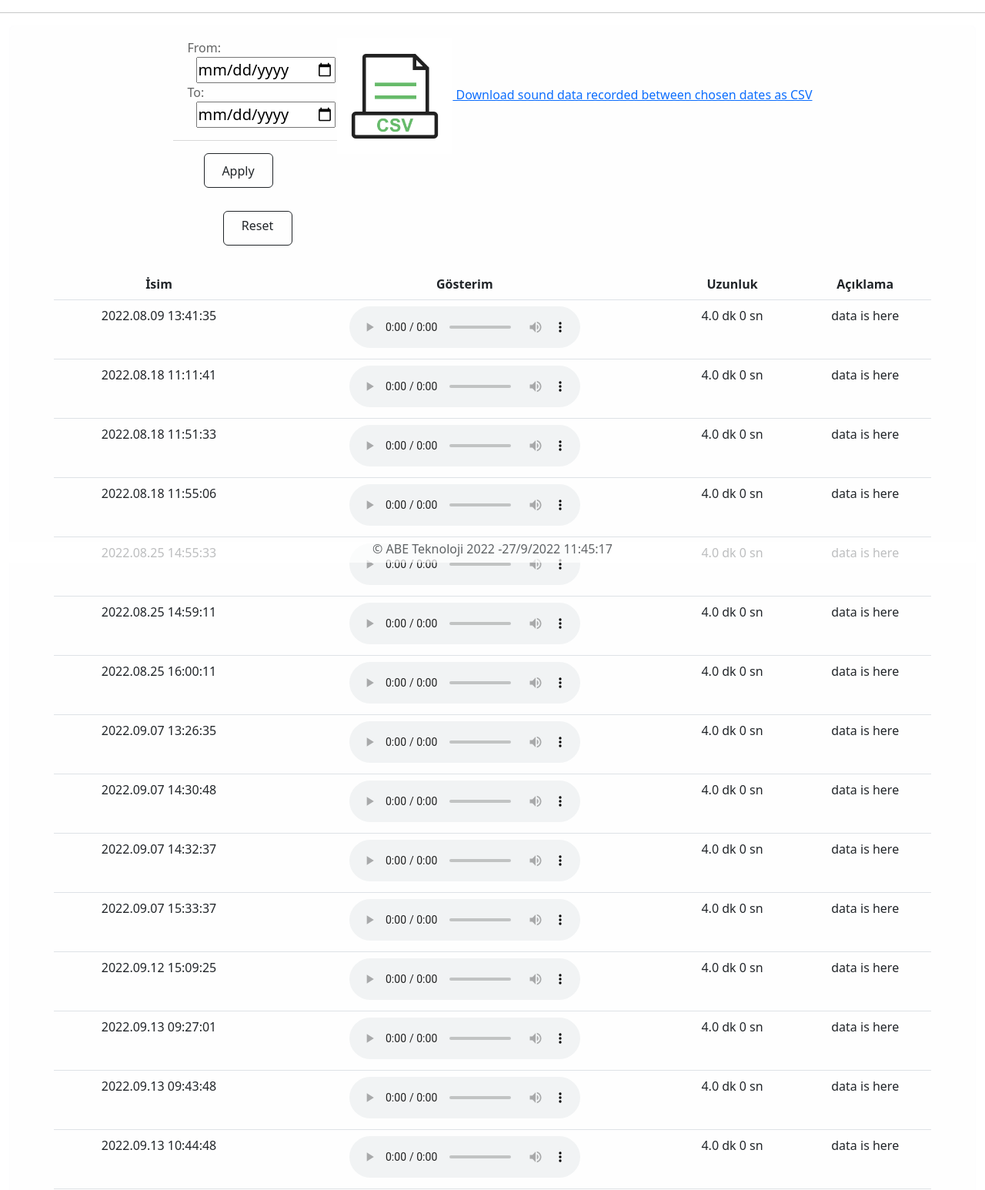
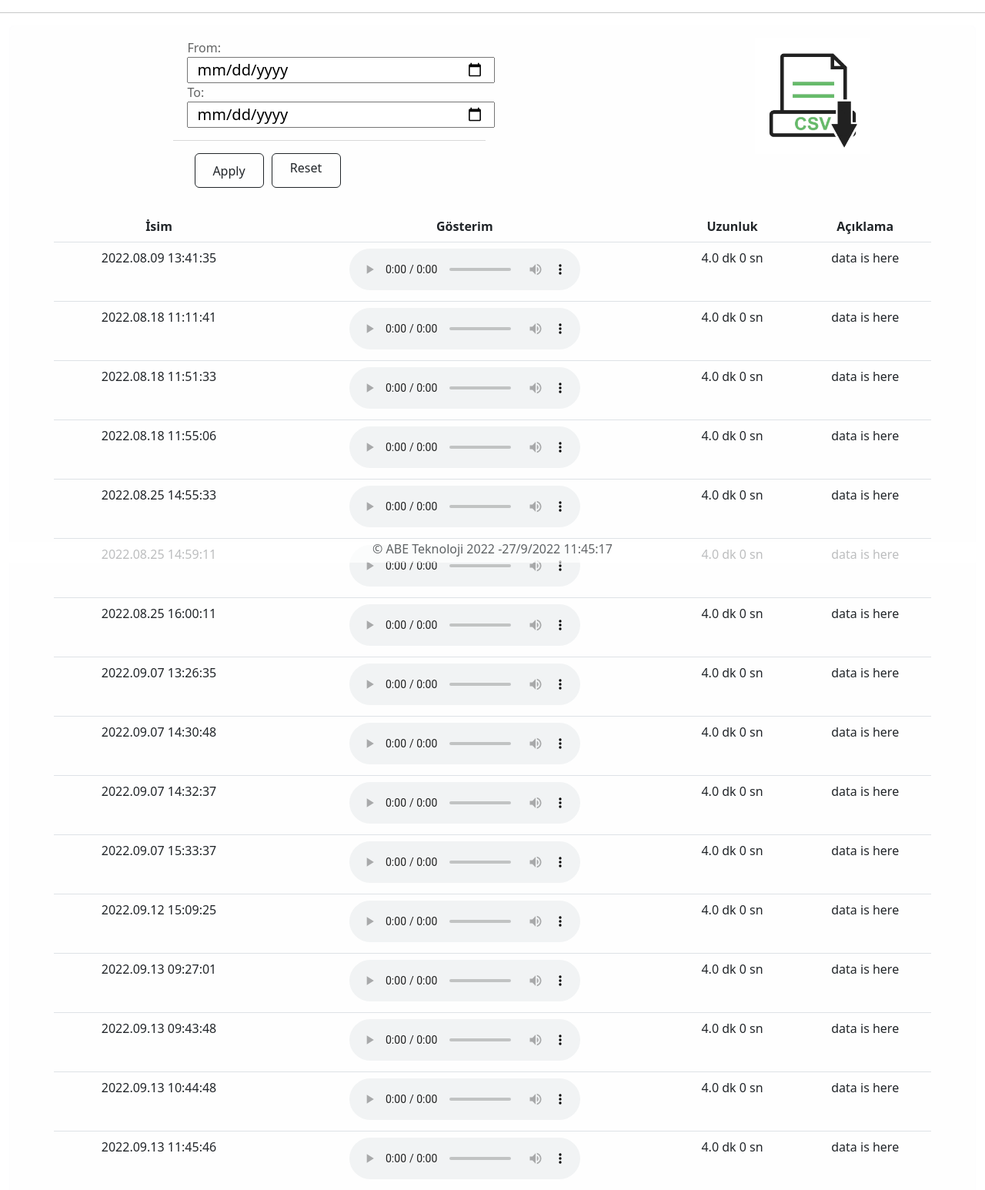
Before and after one commit to eminedrmsky/fm-scanner, a Flask app: page /records in a window 1280 px wide. Shown: the part 69-1615 px from the top of the page at 77% size. Run offline with Flask 2, Linux system fonts and the light colour scheme; data comes from the database, SQL or seed files in the repository; both versions use the stored data as it was after the commit; some libraries are stand-ins or nearby versions.

Commit message:
front end

```diff
--- a/templates/recordings.html
+++ b/templates/recordings.html
@@ -7,28 +7,36 @@
         <div class="container">
             <div class="row justify-content-md-center">
                 <div class="d-flex flex-row w-75 mx-auto">
-                    <div class="col" >
+                    <div class="col">
                     <form action="#" method="post">
-
+                        <div class="row" >
                             <div class='row' style="margin-left: 19px;"> From:</div>
-                            <input type="date" name="from_Date"  style="margin-left: 30px; font-size: 20px; "
+                                <input type="date" name="from_Date"  style="margin-left: 30px; font-size: 20px; width:400px; "
                                 placeholder="From_Date" id="From_Date" required="" >
                             <div class='row' style="margin-left: 19px;">  To:</div>
-                        <input type="date" name="to_Date" style="margin-left: 30px;font-size: 20px;"
+                            <input type="date" name="to_Date" style="margin-left: 30px;font-size: 20px; width:400px;"
                                 placeholder="To_Date" id="To_Date" required="" >
+                        </div>
                         <hr>
+                        <div class="row" >
                             <input type="submit" value="Apply" id="Apply" style=" width:90px;
                                 height:45px; margin-left: 40px; margin-bottom: 30px;"
                                 class="btn btn-outline-dark">
                         </form>
                             <a class="btn btn-outline-dark" style=" width:90px;
-                                    height:45px;margin-left: 65px; margin-bottom: 30px;"
+                                        height:45px;margin-left: 10px; margin-bottom: 30px;"
                                 href="{{ url_for('showRecords') }}">Reset</a>
                         </div>
-                    <div>
-                    <a href="/static/media/logo/csv.jpg" download="csv">
+                    </div>
+                <div class="col" style="margin-left: 350px;">
+                    <a href="/static/media/logo/csv.jpg" download="csv" class="hoverable2">
+
+                        <span class="hoverable2__main"></span>
                             <img src="/static/media/logo/csv.jpg" alt="" width="150" height="150">
-                        Download sound data recorded between chosen dates as CSV
+                        </span>
+                        <span class="hoverable2__tooltip">
+                            Download data recorded between chosen dates as CSV file <br>
+                        </span>
                       </a>
                 </div>
             </div>
@@ -77,7 +85,6 @@
 <style>
     .hoverable{
         position: relative;
-        border-bottom: 1px dotted black;
     }
 
     .hoverable>.hoverable__tooltip{
@@ -99,6 +106,29 @@
 
         }
 
+    .hoverable2{
+        position: relative;
+    }
+
+    .hoverable2>.hoverable2__tooltip{
+        display: none;
+
+        }
+
+    .hoverable2:hover>.hoverable2__tooltip{
+            display: inline;
+            position: absolute;
+            z-index: 1;
+            left: 15px;
+            top: 300%;
+            background-color: rgb(179, 255, 182);
+            color: rgb(0, 163, 238);
+            text-align: center;
+            border-radius: 10px 10px;
+            transition: opacity 1s ease-in-out;
+
+        }
+
 
 
 </style>
```
Also changed, not shown: abe/get_status.db, static/media/logo/csv.jpg, static/media/logo/csv.png (deleted). Lines whose indentation alone changed are shown as unchanged.
